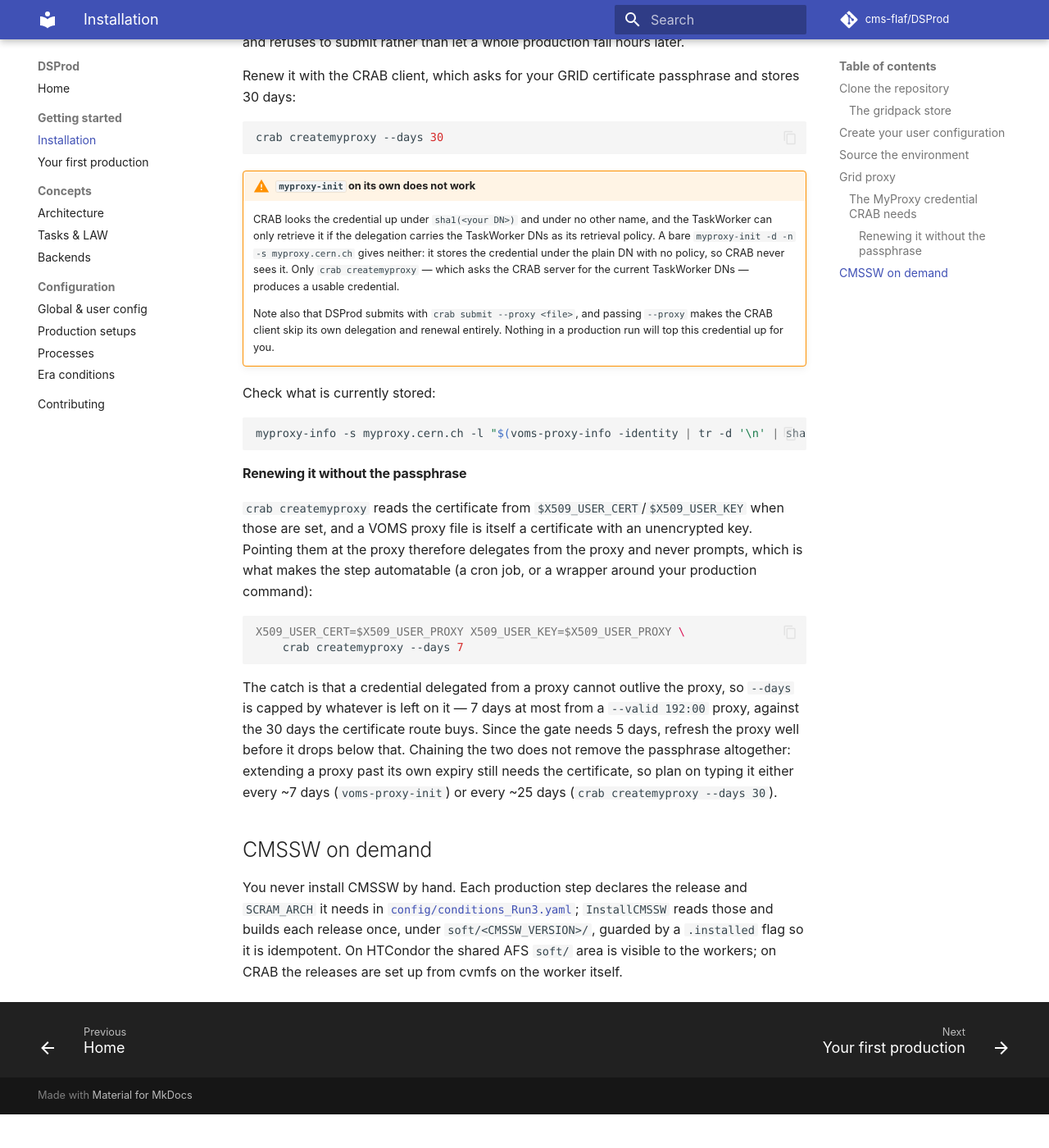
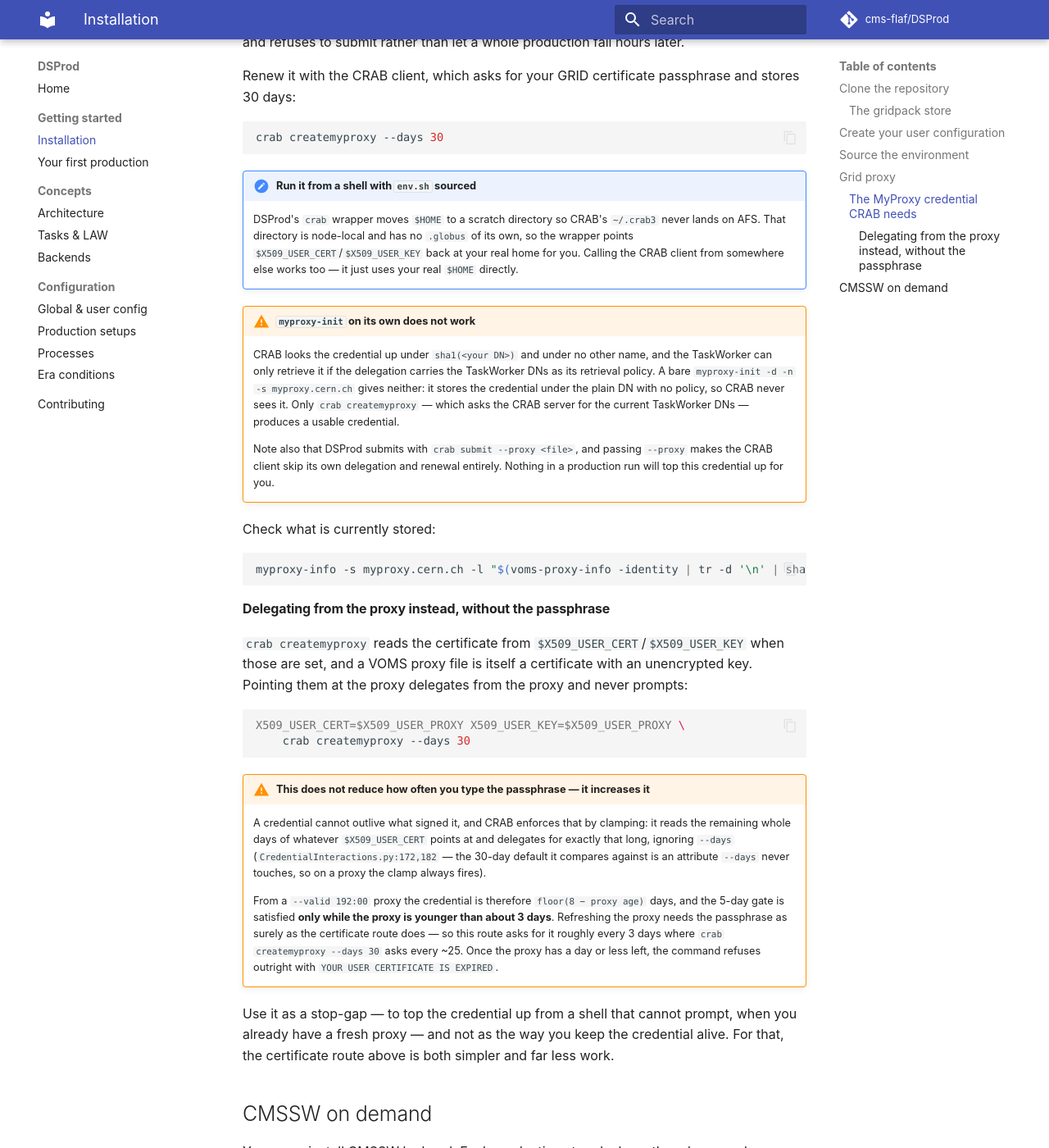
Before and after one commit to cms-flaf/DSProd, an MkDocs documentation site: the page built from docs/getting-started/installation.md, in a window 1280 px wide and 1400 px high, scrolled down 2730 px. Shown: the whole window at 82% size. Built offline with MkDocs 1.6.1 and Material for MkDocs 9.7.7, drawn with Linux system fonts in a browser that asks for light colours; comment, search, counter and statistics services are not loaded; before the commit the page ends 4089 px from its top, so only the background shows below that.

Commit message:
keep the GRID certificate reachable from CRAB's scratch home

````diff
--- a/docs/getting-started/installation.md
+++ b/docs/getting-started/installation.md
@@ -114,6 +114,12 @@
 crab createmyproxy --days 30
 ```
 
+!!! note "Run it from a shell with `env.sh` sourced"
+    DSProd's `crab` wrapper moves `$HOME` to a scratch directory so CRAB's `~/.crab3` never lands
+    on AFS. That directory is node-local and has no `.globus` of its own, so the wrapper points
+    `$X509_USER_CERT`/`$X509_USER_KEY` back at your real home for you. Calling the CRAB client
+    from somewhere else works too — it just uses your real `$HOME` directly.
+
 !!! warning "`myproxy-init` on its own does not work"
     CRAB looks the credential up under `sha1(<your DN>)` and under no other name, and the
     TaskWorker can only retrieve it if the delegation carries the TaskWorker DNs as its retrieval
@@ -131,24 +137,32 @@
 myproxy-info -s myproxy.cern.ch -l "$(voms-proxy-info -identity | tr -d '\n' | sha1sum | cut -d' ' -f1)"
 ```
 
-#### Renewing it without the passphrase
+#### Delegating from the proxy instead, without the passphrase
 
 `crab createmyproxy` reads the certificate from `$X509_USER_CERT`/`$X509_USER_KEY` when those are
 set, and a VOMS proxy file is itself a certificate with an unencrypted key. Pointing them at the
-proxy therefore delegates from the proxy and never prompts, which is what makes the step
-automatable (a cron job, or a wrapper around your production command):
+proxy delegates from the proxy and never prompts:
 
 ```bash
 X509_USER_CERT=$X509_USER_PROXY X509_USER_KEY=$X509_USER_PROXY \
-    crab createmyproxy --days 7
+    crab createmyproxy --days 30
 ```
 
-The catch is that a credential delegated from a proxy cannot outlive the proxy, so `--days` is
-capped by whatever is left on it — 7 days at most from a `--valid 192:00` proxy, against the 30
-days the certificate route buys. Since the gate needs 5 days, refresh the proxy well before it
-drops below that. Chaining the two does not remove the passphrase altogether: extending a proxy
-past its own expiry still needs the certificate, so plan on typing it either every ~7 days
-(`voms-proxy-init`) or every ~25 days (`crab createmyproxy --days 30`).
+!!! warning "This does not reduce how often you type the passphrase — it increases it"
+    A credential cannot outlive what signed it, and CRAB enforces that by clamping: it reads the
+    remaining whole days of whatever `$X509_USER_CERT` points at and delegates for exactly that
+    long, ignoring `--days` (`CredentialInteractions.py:172,182` — the 30-day default it compares
+    against is an attribute `--days` never touches, so on a proxy the clamp always fires).
+
+    From a `--valid 192:00` proxy the credential is therefore `floor(8 − proxy age)` days, and the
+    5-day gate is satisfied **only while the proxy is younger than about 3 days**. Refreshing the
+    proxy needs the passphrase as surely as the certificate route does — so this route asks for it
+    roughly every 3 days where `crab createmyproxy --days 30` asks every ~25. Once the proxy has a
+    day or less left, the command refuses outright with `YOUR USER CERTIFICATE IS EXPIRED`.
+
+Use it as a stop-gap — to top the credential up from a shell that cannot prompt, when you already
+have a fresh proxy — and not as the way you keep the credential alive. For that, the certificate
+route above is both simpler and far less work.
 
 ## CMSSW on demand
 
````
Also changed, not shown: docs/concepts/backends.md (+6 -2 lines), 4 other files.
